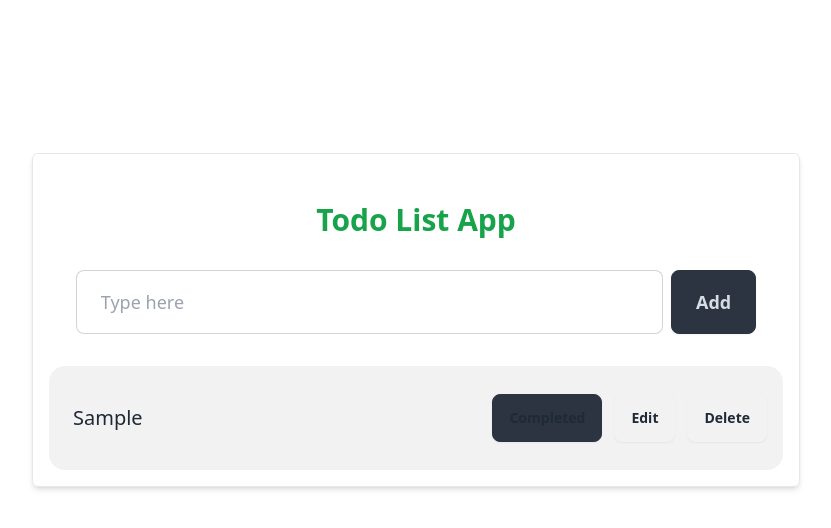
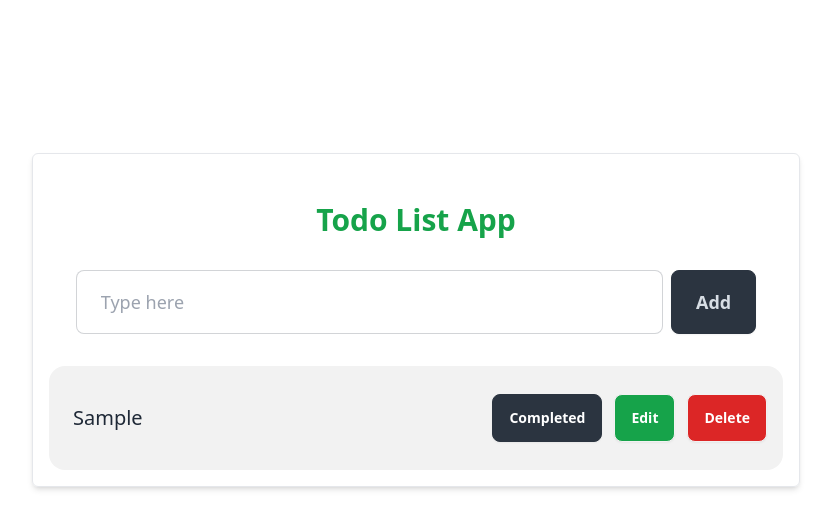
Before and after one commit to Fanticstef/Todo-App-Redux, a React (Vite) app: page / in a window 1280 px wide. Both pictures are taken after typing "Sample" into the empty fields and a click on the button "Add". Shown: the top 528 px of the page, without its empty margins (224-1055 px from the left). Built offline with nearby package versions, Linux system fonts and the light colour scheme.

Commit message:
fix the button size

```diff
--- a/src/todoApp/TodoApp.jsx
+++ b/src/todoApp/TodoApp.jsx
@@ -62,15 +62,15 @@ const TodoApp = () => {
                                                     </p>
                                                     <div className="flex gap-3">
                                                         <button
-                                                            className='btn btn-neutral md:btn btn-xs text-white'
+                                                            className='btn btn-neutral text-white'
                                                             onClick={() => dispatch(toggleTodo(item.id))}>
                                                             {item.completed ? "Undo" : "Completed"}
                                                         </button>
                                                         <button
-                                                            className='btn bg-green-600 md:btn btn-xs hover:bg-green-700 text-white'
+                                                            className='btn bg-green-600 hover:bg-green-700 text-white'
                                                             onClick={() => handleEdit(item)}>Edit</button>
                                                         <button
-                                                            className='btn bg-red-600 md:btn btn-xs hover:bg-red-700 text-white'
+                                                            className='btn bg-red-600 hover:bg-red-700 text-white'
                                                             onClick={() => dispatch(deleteTodo(item.id))}>Delete</button>
                                                     </div>
                                                 </div>
```
